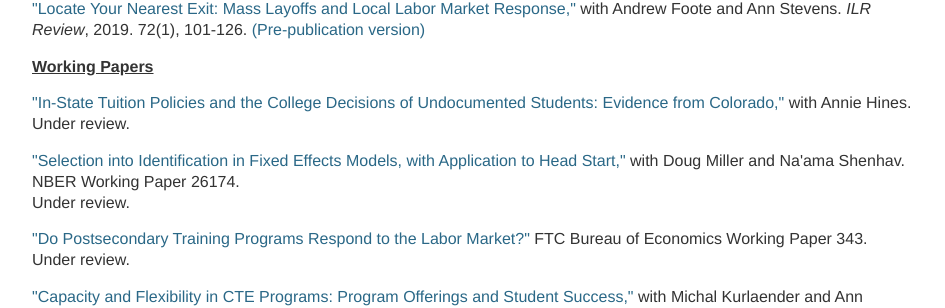
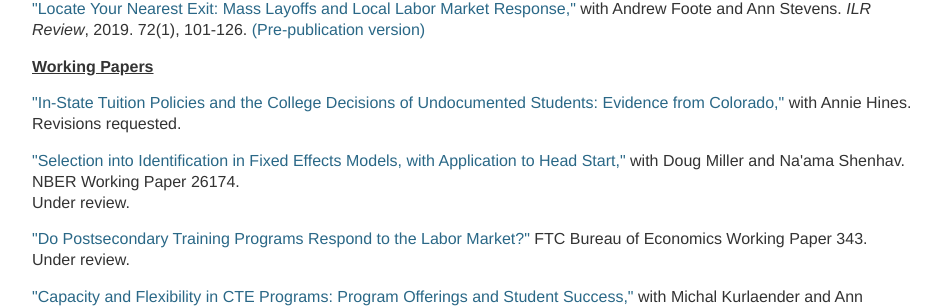
Before and after one commit to mzgrosz/mzgrosz.github.io, a Jekyll site: the page built from research/index.html, in a window 1280 px wide. Shown: the part 426-734 px from the top of the page, without its empty margins (160-1105 px from the left). Built offline with Jekyll 4.4.1, drawn with Linux system fonts in a browser that asks for light colours.

Commit message:
Update index.html

```diff
--- a/research/index.html
+++ b/research/index.html
@@ -50,7 +50,7 @@ title: Michel Grosz
 
 <p><b><u>Working Papers</u></b></p>
 <p><a href="https://mzgrosz.github.io/research/gh_1118.pdf">&quot;In-State Tuition Policies and the College Decisions of Undocumented Students: Evidence from Colorado,&quot;</a> with Annie Hines.<br>
-	Under review.<br>
+	Revisions requested.<br>
 	</p>
 
 <p><a href="https://www.nber.org/papers/w26174">&quot;Selection into Identification in Fixed Effects Models, with Application to Head Start,&quot;</a> with Doug Miller and Na&#39;ama Shenhav. NBER Working Paper 26174.<br>
```
